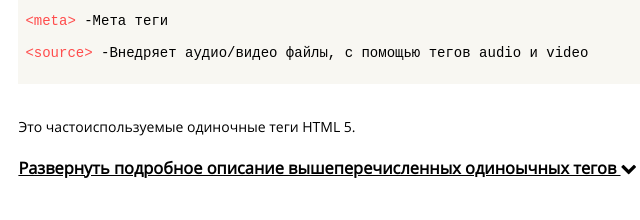
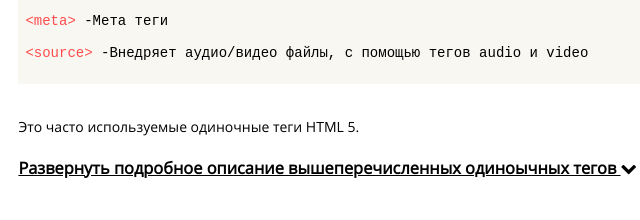
Before and after one commit to vicosfe/-web, a plain HTML site: page курсы по web/kursi-html.html in a window 1280 px wide. Shown: the part 1658-1878 px from the top of the page, 276-916 px from the left. Drawn offline with Linux system fonts and the light colour scheme.

Commit message:
debug 1 word

```diff
--- a/курсы по web/kursi-html.html
+++ b/курсы по web/kursi-html.html
@@ -677,7 +677,7 @@
 				</div>
 														<!--*********Code**********-->
 				<div class="text">
-					Это частоиспользуемые одиночные теги HTML 5.
+					Это часто используемые одиночные теги HTML 5.
 				</div>
 
 
```
